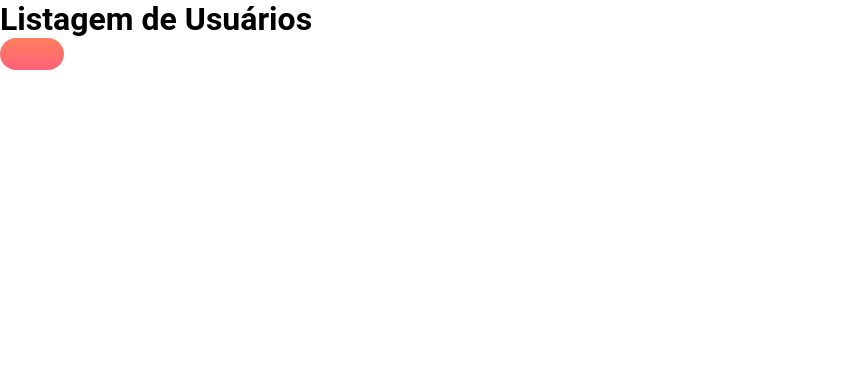
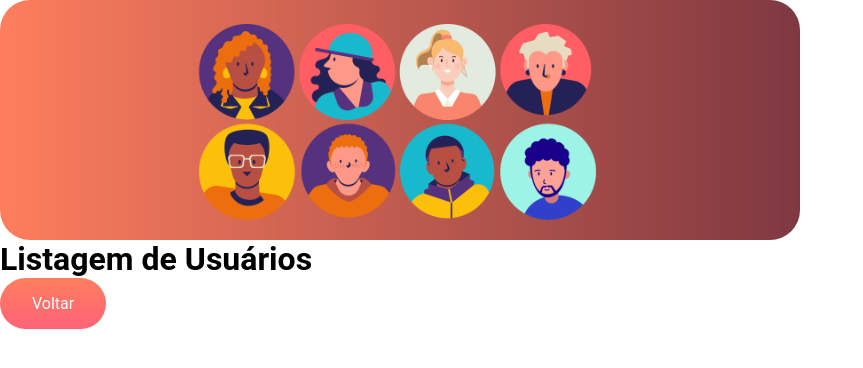
Before and after one commit to alvarodev12/cadastro-usuarios, a React app: page /lista-de-usuarios in a window 1280 px wide. Shown: the top 368 px of the page, without its empty margins (0-863 px from the left). Built offline with nearby package versions, Linux system fonts and the light colour scheme; the HTML template or start-up script is replaced by a standard one.

Commit message:
feat: configuração das propriedades e componentes

```diff
--- /dev/null
+++ b/src/components/TopBackground/index.jsx
@@ -0,0 +1,12 @@
+import UsersImage from "../../assets/users.png";
+import { Background } from "./styles";
+
+function TopBackgroud() {
+  return (
+    <Background>
+      <img src={UsersImage} alt="imagem usuários" />
+    </Background>
+  );
+}
+
+export default TopBackgroud;
--- /dev/null
+++ b/src/components/TopBackground/styles.js
@@ -0,0 +1,18 @@
+import styled from "styled-components";
+
+export const Background = styled.div`
+  background: linear-gradient(to right, #fe7e5d, #7f3841);
+  height: 30vh;
+  width: 90vw;
+  max-width: 800px;
+  border-radius: 30px;
+
+  display: flex;
+  align-items: center;
+  justify-content: center;
+
+  img {
+    max-width: 100%;
+    max-height: 100%;
+  }
+`;
--- a/src/pages/Home/index.jsx
+++ b/src/pages/Home/index.jsx
@@ -6,13 +6,11 @@
   Title,
   Container,
   ContainerInputs,
-  TopBackground,
   Input,
   Form,
   InputLabel,
 } from "./styles";
-
-import UsersImage from "../../assets/users.png";
+import TopBackgroud from "../../components/TopBackground";
 
 function Home() {
   const inputName = useRef();
@@ -31,10 +29,7 @@
 
   return (
     <Container>
-      <TopBackground>
-        <img src={UsersImage} alt="imagem usuários" />
-      </TopBackground>
-
+      <TopBackgroud />
       <Form>
         <Title>Cadastrar Usuário</Title>
 
--- a/src/pages/Home/styles.js
+++ b/src/pages/Home/styles.js
@@ -8,23 +8,6 @@
   justify-content: space-evenly;
   padding: 20px;
   height: 100vh;
-`;
-
-export const TopBackground = styled.div`
-  background: linear-gradient(to right, #fe7e5d, #7f3841);
-  height: 30vh;
-  width: 90vw;
-  max-width: 800px;
-  border-radius: 30px;
-
-  display: flex;
-  align-items: center;
-  justify-content: center;
-
-  img {
-    max-width: 100%;
-    max-height: 100%;
-  }
 `;
 
 export const Form = styled.form`
--- a/src/pages/ListUsers/index.jsx
+++ b/src/pages/ListUsers/index.jsx
@@ -1,10 +1,12 @@
 import { Button } from "../../components/Button/styles";
+import TopBackgroud from "../../components/TopBackground";
 
 function ListUsers() {
   return (
     <div>
+      <TopBackgroud />
       <h1>Listagem de Usuários</h1>
-      <Button></Button>
+      <Button>Voltar</Button>
     </div>
   );
 }
```
Also changed, not shown: src/components/Button/index.jsx (+3 -5 lines).
